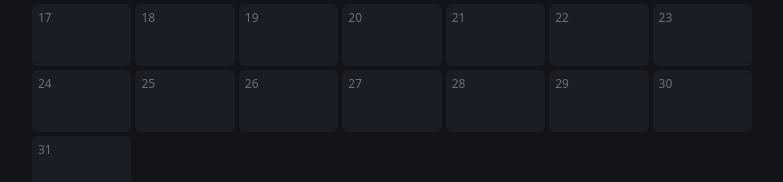
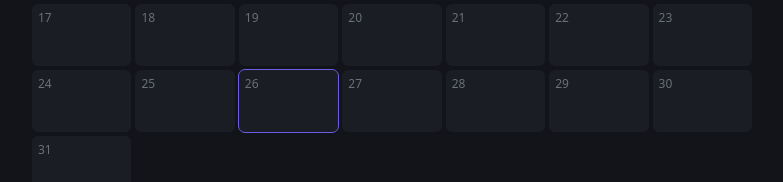
Before and after one commit to JuanAntonioVicente/is-she-right, a React (Vite) app: page / in a window 1280 px wide. Shown: the part 509-691 px from the top of the page, without its empty margins (248-1031 px from the left). Built offline with nearby package versions, Linux system fonts and the light colour scheme.

Commit message:
Add today highlight in calendar

```diff
--- a/src/components/Calendar.css
+++ b/src/components/Calendar.css
@@ -41,6 +41,10 @@
   padding: 5px 6px;
 }
 
+.calendar-celda-hoy {
+  outline: 1.5px solid #6d5ce7;
+}
+
 .calendar-celda-vacia {
   background-color: #15171d;
   border-radius: 6px;
--- a/src/components/Calendar.jsx
+++ b/src/components/Calendar.jsx
@@ -11,6 +11,10 @@ function Calendar({ listas, entradas }) {
     }
     const year = mes.getFullYear();
     const numeroMes = mes.getMonth();
+    const hoy = new Date();
+    const yearHoy = hoy.getFullYear();
+    const mesHoy = hoy.getMonth();
+    const diaHoy = hoy.getDate();
     const diasDelMes = new Date(year, numeroMes + 1, 0).getDate()
     const dias = [];
     for (let i = 1; i <= diasDelMes; i++) {
@@ -54,8 +58,9 @@ function Calendar({ listas, entradas }) {
                 {dias.map((dia) => {
                     const fecha = year + "-" + String(numeroMes + 1).padStart(2, "0") + "-" + String(dia).padStart(2, "0");
                     const encontrarEntradas = entradas.filter((mismaEntrada) => mismaEntrada.fecha === fecha);
+                    const esHoy = year === yearHoy && numeroMes === mesHoy && dia === diaHoy;
                     return (
-                        <div className="calendar-celda" key={dia}>
+                        <div className={"calendar-celda " + (esHoy ? " calendar-celda-hoy" : "")} key={dia}>
                             <div className="calendar-dia">{dia}</div>
                             {encontrarEntradas.map((entradaDelDia) => {
                                 const laLista = listas.find((lista) => lista.id === entradaDelDia.listaId);
```
